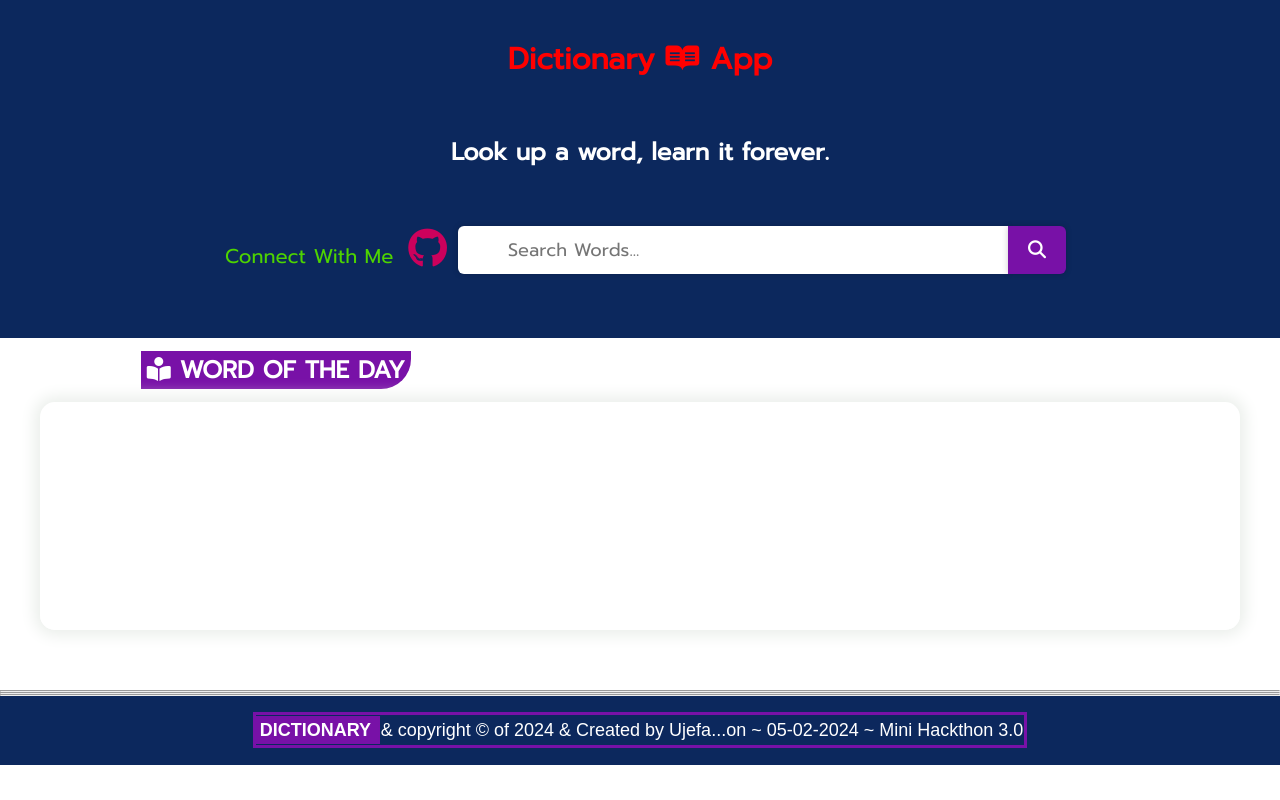
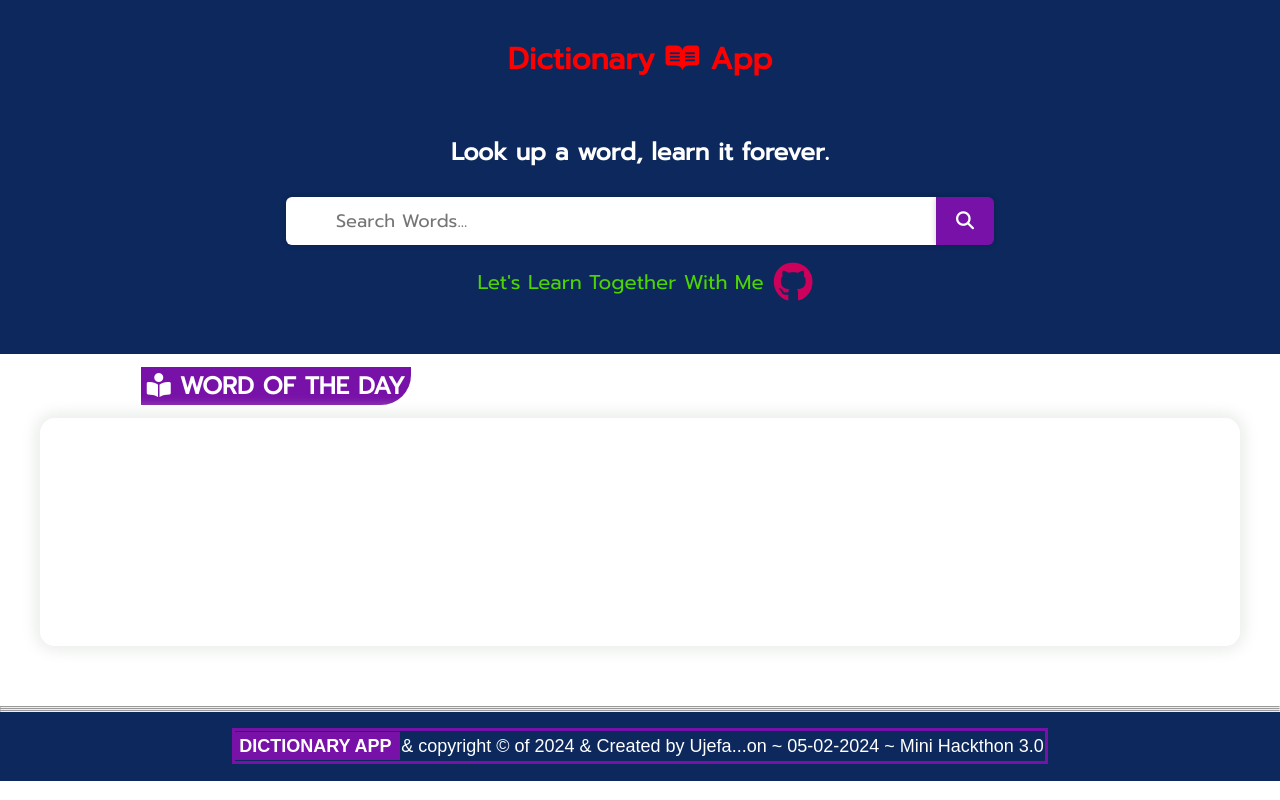
Before and after one commit to MdUjefaAnsari/Dictionary-Web-Application, a plain HTML site: page index.html in a window 1280 px wide. Drawn offline with Linux system fonts and the light colour scheme.

Commit message:
added styling

```diff
--- a/index.html
+++ b/index.html
@@ -17,10 +17,11 @@
         <h1 class="topheading">Dictionary <i class="fa-brands fa-readme"></i> App </h1>
         <h2 class="search-heading">Look up a word, learn it forever. </h2><br />
         <form action="" id="search-form">
-            <a href="https://github.com/MdUjefaAnsari" target="_blank"><span>Connect With Me</span> <i class="fa-brands fa-github"></i></a>
             <input type="text" id="search-input" placeholder="Search Words...">
             <button id="search-button"><i class="fa-solid fa-magnifying-glass icon"></i></button>
         </form>
+        <a href="https://github.com/MdUjefaAnsari" target="_blank"><span>Let's Learn Together With Me</span> <i class="fa-brands fa-github"></i></a>
+
         <div class="err"></div>
     </div>
     <h2 class="newHead"><i class="fa-solid fa-book-open-reader"></i> WORD OF THE DAY </h2>
@@ -47,7 +48,7 @@
     <hr>
     <footer>
 
-        <p><span class="cover"> <span class="defination">DICTIONARY
+        <p><span class="cover"> <span class="defination">DICTIONARY APP
                 </span> <span class="api"> & copyright &copy; of 2024 & Created by Ujefa...on ~
             05-02-2024 ~ Mini Hackthon 3.0 </span></p>
     </footer>
--- a/style.css
+++ b/style.css
@@ -51,23 +51,27 @@ form {
     display: flex;
     justify-content: center;
     align-items: center;
-    margin: 10px 50px;
 
 }
-#search-form a{
+.topBar a{
 padding: 11px;
 text-decoration: none;
 font-size: 40px;
 color: #cc015c;
+text-align: center;
+align-items: center;
+justify-content: center;
+display: flex;
 
 }
-#search-form a span{
+.topBar a span{
     font-size: 20px;
     color: rgb(78, 212, 0);
+    margin: 10px;
 }
  #search-input {
     /* width: 0%; */
-    max-width: 550px;
+    max-width: 650px;
     /* padding: 10px 0px; */
     width: 80%;
     padding: 10px 50px;
```
